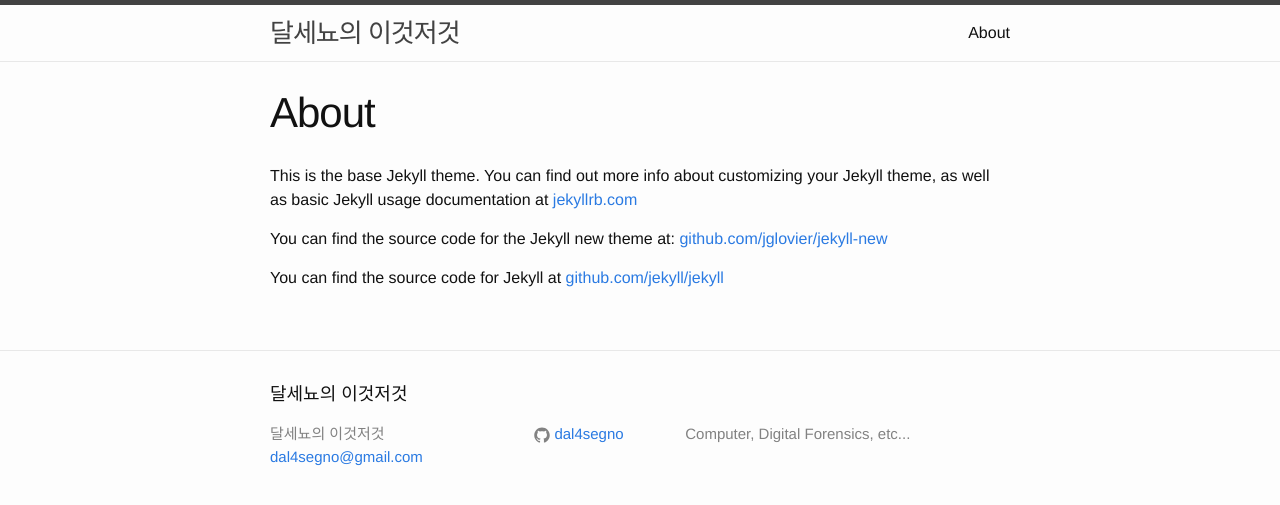
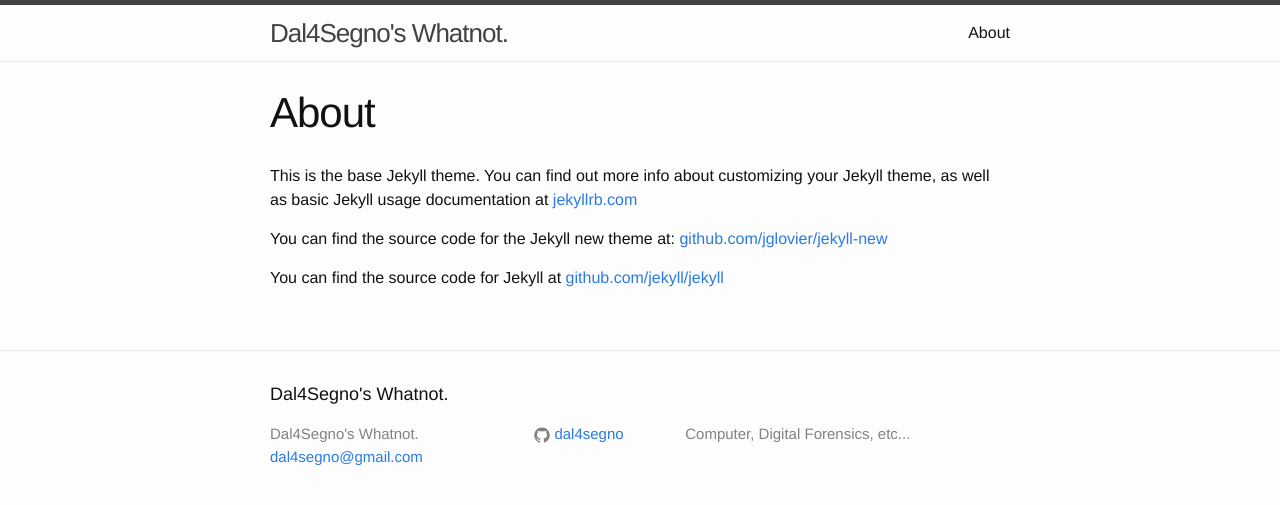
Before and after one commit to Dal4Segno/dal4segno.github.com, a Jekyll site: the page built from about.md, in a window 1280 px wide. Shown: the top 505 px of the page. Built offline with Jekyll 4.4.1, drawn with Linux system fonts in a browser that asks for light colours; Markdown is read by kramdown in place of the engine named in the settings.

Commit message:
Change Title

```diff
--- a/_config.yml
+++ b/_config.yml
@@ -1,5 +1,5 @@
 # Site settings
-title: 달세뇨의 이것저것
+title: Dal4Segno's Whatnot.
 email: dal4segno@gmail.com
 description: > # this means to ignore newlines until "baseurl:"
   Computer, Digital Forensics, etc...
```
